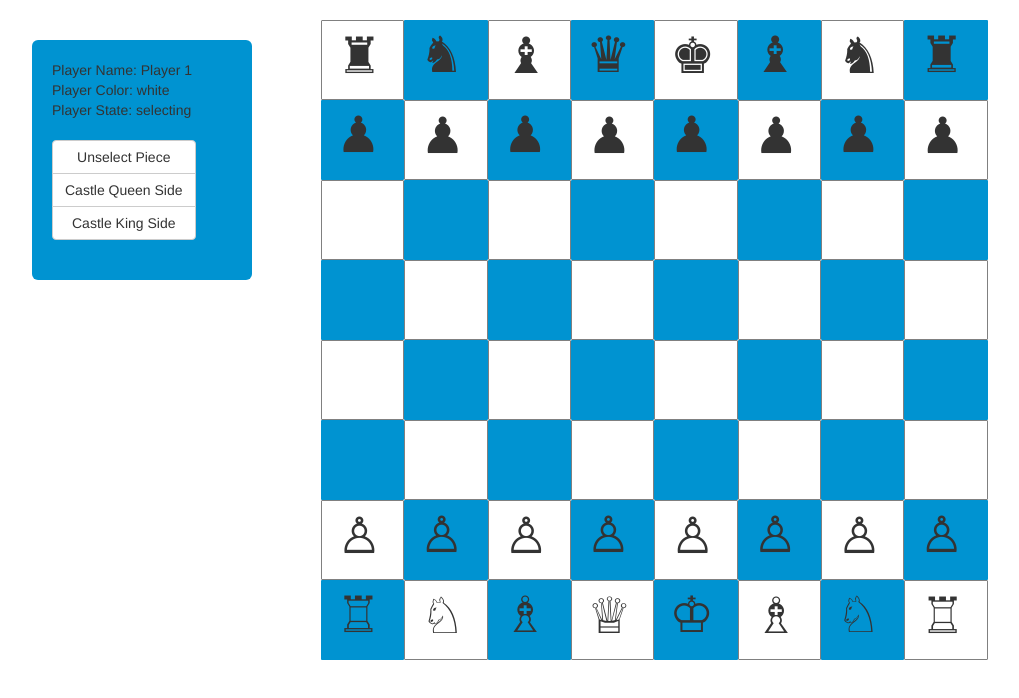
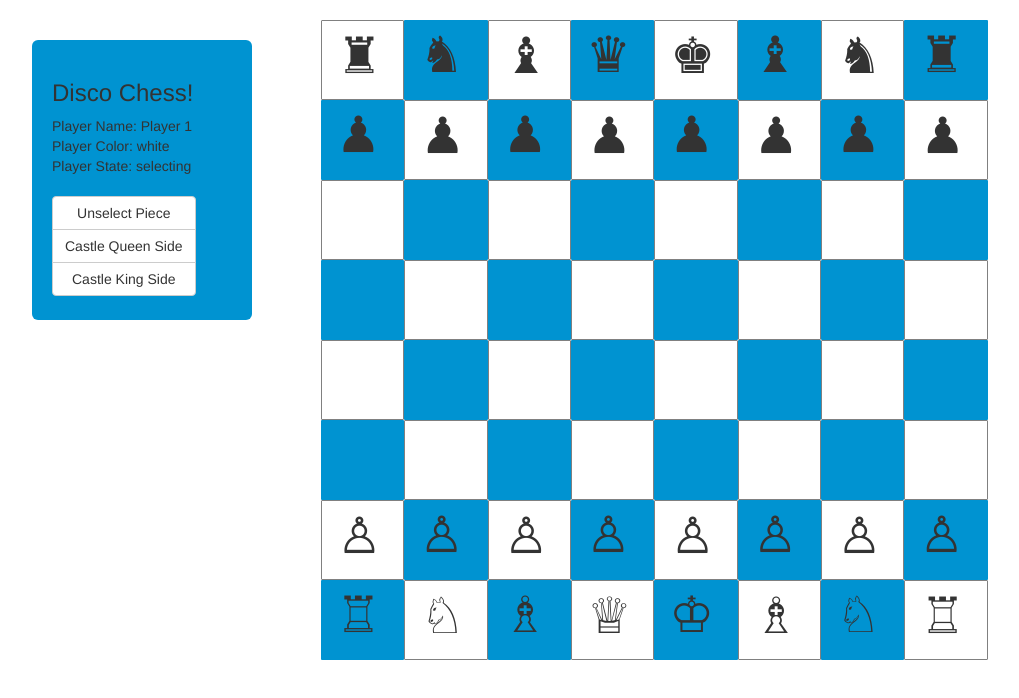
Before and after one commit to zfwhite/disco-chess, a website: page index.html in a window 1280 px wide. Shown: the top 698 px of the page, without its empty margins (18-1037 px from the left). Drawn offline with nearby package versions, Linux system fonts and the light colour scheme.

Commit message:
Added header and changed side panel spacing. #10

```diff
--- a/default.css
+++ b/default.css
@@ -26,11 +26,6 @@ button {
   font-size: 50px;
   border-radius: 1px;
 }
-/*.light.path {
-  border: 2px solid blue;
-  border-bottom: none;
-  border-top: none;
-}*/
 .path {
   border: 2px solid red !important;
 }
@@ -53,7 +48,7 @@ button {
   width: 220px;
   background: #0093D1;
   position: fixed;
-  height: 30%;
+  height: 35%;
   overflow-y: auto;
   z-index: 1000;
   border-radius: 6px;
@@ -64,14 +59,14 @@ button {
   width: 100%;
 }
 
-.sidebar-nav {
+/*.sidebar-nav {
   position: absolute;
   top: 0;
   width: 250px;
   list-style: none;
   margin: 0;
   padding: 0;
-}
+}*/
 
 /*@media (max-width:767px) {
 
--- a/index.html
+++ b/index.html
@@ -21,6 +21,7 @@
     <div id="sidebar-wrapper">
         <!-- <div class="panel panel-primary well"> -->
           <!-- <div class="panel-heading clearfix"> -->
+            <h3>Disco Chess!</h1>
             <div id="information">
 
             </div>
```
